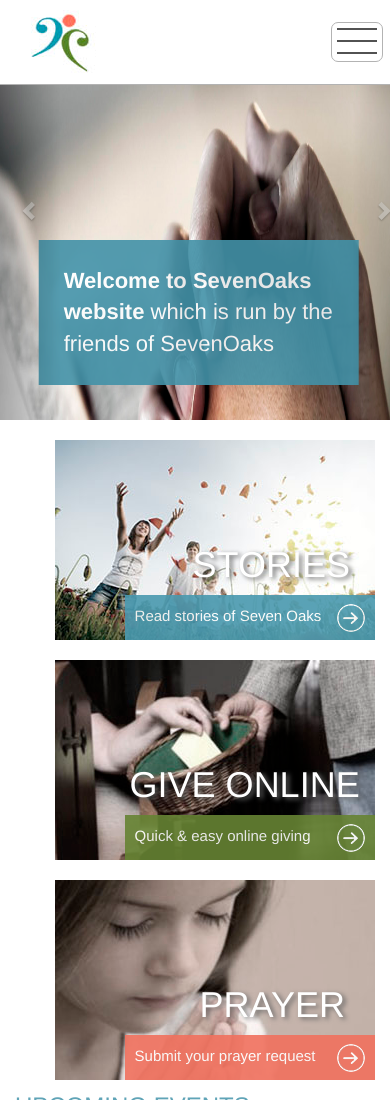
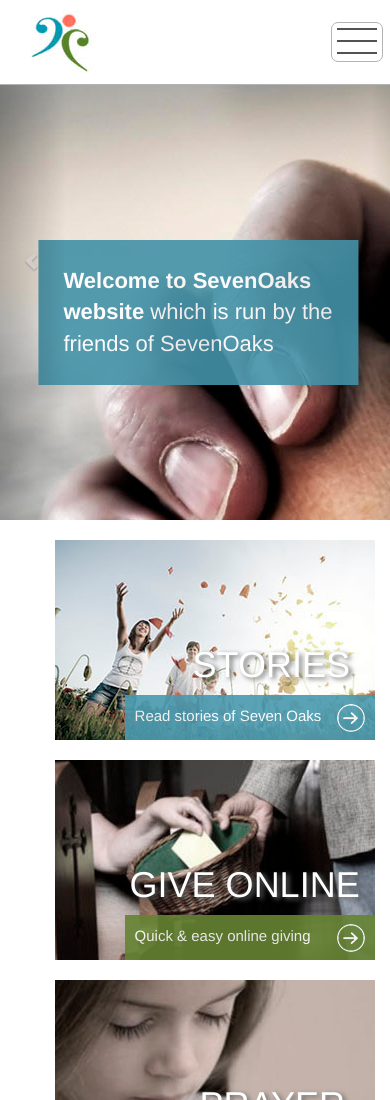
Before and after one commit to Nambevan/SevenOaks, a plain HTML site: page index.html in a window 390 px wide. Shown: the top 1100 px of the page. Drawn offline with nearby package versions, Linux system fonts and the light colour scheme.

Commit message:
proba pera

```diff
--- a/css/style.css
+++ b/css/style.css
@@ -2,14 +2,11 @@
                                                         /* SLIDER*/
 .carousel{
     z-index: 9;
-    width: 1440px;
-    margin-left: -150px;
+    width: 100%;
 }
-.carousel-inner > .item > img,
-.carousel-inner > .item > a > img {
-    width: 100%;
-    min-height: 525px;
-    margin: auto;
+.slider_img{
+    background: url(../img/slider_inner.jpg) center center no-repeat;
+    min-height: 520px;
 }
 .slide_text{
     width: 450px;
@@ -25,6 +22,11 @@
 }
 .slide_text_span{
     font-weight: bold;
+}
+.container{
+    width: 1400px !important;
+    padding-right: 0 !important;
+    padding-left: 0 !important;
 }
                                                         /* END SLIDER*/
 
@@ -362,35 +364,29 @@
 }
                                                 /* END FOOTER*/
 
-
-/* 1240*/
+/* 1240*/s
 @media screen and (max-width: 1240px){
-    .carousel{
-        width: 1240px;
-        margin-left: -50px;
+    .container{
+        width: 1240px !important;
     }
 }
 /* 1200*/
 @media screen and (max-width: 1200px){
-    .carousel{
-        width: 1200px;
-        margin-left: -30px;
+    .container{
+        width: 1200px !important;
     }
 }
 /* 1199*/
 @media screen and (max-width: 1199px){
-    .carousel{
-        margin-left: -130px;
-    }
+
     .slide_text {
         margin-left: 103px;
     }
 }
 /* 1100*/
 @media screen and (max-width: 1100px){
-    .carousel{
-        width: 1100px;
-        margin-left: -80px;
+    .container{
+        width: 1100px !important;
     }
     .header_wrap{
         width: 900px;
@@ -440,9 +436,8 @@
 }
 /* 1024*/
 @media screen and (max-width: 1024px){
-    .carousel{
-        width: 1024px;
-        margin-left: -40px;
+    .container{
+        width: 1024px !important;
     }
     .slide_text {
         margin-left: 64px;
@@ -450,16 +445,14 @@
 }
 /* 991*/
 @media screen and (max-width: 991px){
-    .carousel{
-        width: 991px;
-        margin-left: -135px;
+    .container{
+        width: 991px !important;
     }
 }
 /* 990*/
 @media screen and (max-width: 990px){
-    .carousel{
-        width: 990px;
-        margin-left: -135px;
+    .container{
+        width: 990px !important;
     }
     .header_wrap{
         width: 800px;
@@ -509,16 +502,14 @@
 }
 /* 920*/
 @media screen and (max-width: 920px){
-    .carousel{
-        width: 920px;
-        margin-left: -108px;
+    .container{
+        width: 920px !important;
     }
 }
 /* 900*/
 @media screen and (max-width: 900px){
-    .carousel{
-        width: 900px;
-        margin-left: -108px;
+    .container{
+        width: 900px !important;
     }
     .header_wrap{
         width: 700px;
@@ -603,9 +594,8 @@
 }
 /* 780*/
 @media screen and (max-width: 780px){
-    .carousel{
-        width: 780px;
-        margin-left: -38px;
+    .container{
+        width: 780px !important;
     }
     .header_wrap {
         width: 761px;
@@ -669,16 +659,14 @@
 }
 /* 768*/
 @media screen and (max-width: 768px) {
-    .carousel {
-        width: 758px;
-        margin-left: -16px;
+    .container{
+        width: 768px !important;
     }
 }
 /* 706*/
 @media screen and (max-width: 706px) {
-    .carousel {
-        width: 690px;
-        margin-left: -16px;
+    .container{
+        width: 706px !important;
     }
     .small_logo {
         margin-left: 25px;
@@ -755,8 +743,8 @@
 }
 
 @media screen and (max-width: 670px) {
-    .carousel {
-        width: 655px;
+    .container{
+        width: 670px!important;
     }
     .header_wrap {
         width: 671px;
@@ -766,16 +754,16 @@
 }
 
 @media screen and (max-width: 638px) {
-    .carousel {
-        width: 622px;
+    .container{
+        width: 638px!important;
     }
     .header_wrap {
         width: 655px;
     }
 }
 @media screen and (max-width: 600px) {
-    .carousel {
-        width: 586px;
+    .container{
+        width: 600px!important;
     }
     .header_wrap {
         width: 637px;
@@ -786,8 +774,8 @@
 }
 
 @media screen and (max-width: 570px) {
-    .carousel {
-        width: 553px;
+    .container{
+        width: 570px!important;
     }
     .header_wrap {
         width: 621px;
@@ -800,8 +788,8 @@
     }
 }
 @media screen and (max-width: 540px) {
-    .carousel {
-        width: 525px;
+    .container{
+        width: 540px!important;
     }
     .header_wrap {
         width: 607px;
@@ -818,8 +806,8 @@
 }
 
 @media screen and (max-width: 510px) {
-    .carousel {
-        width: 494px;
+    .container{
+        width: 510px!important;
     }
     .header_wrap {
         width: 591px;
@@ -835,11 +823,14 @@
     }
 }
 @media screen and (max-width: 482px) {
-    .carousel {
-        width: 466px;
+    .container{
+        width: 482px!important;
     }
 }
 @media screen and (max-width: 467px) {
+    .container{
+        width: 467px!important;
+    }
     .big_nav li{
         display: block;
         margin-bottom: 20px;
@@ -849,12 +840,13 @@
     }
 }
 @media screen and (max-width: 457px) {
+    .container{
+        width: 457px!important;
+    }
     .email_signup, .service_times, .social {
         margin: 35px 0 0 60px;
     }
-    .carousel {
-        width: 442px;
-    }
+
     .header_wrap {
         width: 566px;
     }
@@ -870,8 +862,8 @@
     }
 }
 @media screen and (max-width: 437px) {
-    .carousel {
-        width: 415px;
+    .container{
+        width: 437px!important;
     }
     .small_logo {
         margin-left: 130px;
@@ -879,9 +871,8 @@
 }
 /* 320*/
 @media screen and (max-width: 320px) {
-    .carousel {
-        width: 303px;
-        margin-left: -15px;
+    .container{
+        width: 295px !important;
     }
     .content_wrap .cont_item_up:nth-child(1), .content_wrap .cont_item_up:nth-child(2), .content_wrap .cont_item_up:nth-child(3) {
         margin-left: 5%;
--- a/index.html
+++ b/index.html
@@ -6,11 +6,11 @@
 	<script src="libs/jquery-1.12.4.js" type="text/javascript"></script>
 	<script src="js/script.js" type="text/javascript"></script>
 	<link rel="stylesheet" href="libs/reset.css">
-	<link rel="stylesheet" href="css/style.css">
 	<link rel="stylesheet" href="css/helps.css">
 	<link rel="stylesheet" href="https://maxcdn.bootstrapcdn.com/bootstrap/3.3.6/css/bootstrap.min.css" integrity="sha384-1q8mTJOASx8j1Au+a5WDVnPi2lkFfwwEAa8hDDdjZlpLegxhjVME1fgjWPGmkzs7" crossorigin="anonymous">
 	<script src="http://maxcdn.bootstrapcdn.com/bootstrap/3.3.6/js/bootstrap.min.js"></script>
 	<link rel="stylesheet" href="css/font-awesome.min.css">
+	<link rel="stylesheet" href="css/style.css">
 
 </head>
 
@@ -66,7 +66,7 @@
 
 					<div class="item active">
 
-                        <img src="img/slider_inner.jpg" alt="Chania">
+                        <div class="slider_img"></div>
 						<div class="slide_text absolute">
 							<span class="slide_text_span">Welcome to SevenOaks website</span>
 							<span >which is run by the friends of SevenOaks</span>
@@ -76,7 +76,7 @@
 
 					<div class="item">
 
-						<img src="img/slider_inner.jpg" alt="Chania">
+						<div class="slider_img"></div>
 						<div class="slide_text absolute">
 							<span class="slide_text_span">Welcome to SevenOaks website</span>
 							<span>which is run by the friends of SevenOaks</span>
```
Lines whose indentation alone changed are shown as unchanged.
